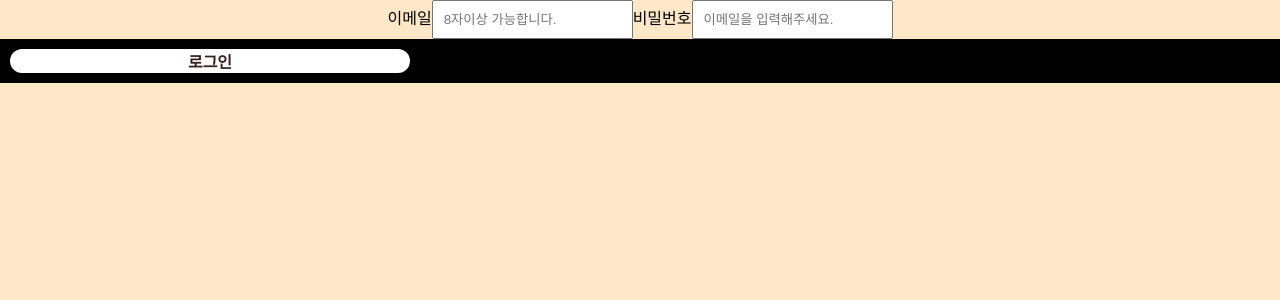
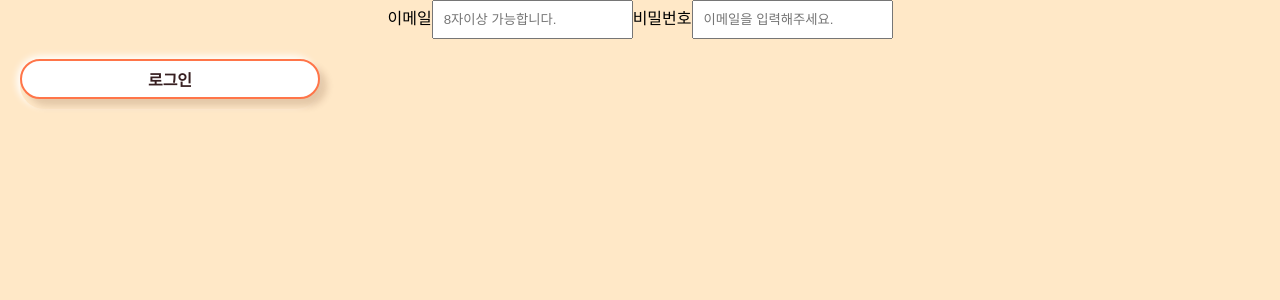
Before and after one commit to rlatldus/wanted-pre-onboarding-frontend, a React (Create React App) app: page /signin in a window 1280 px wide. Shown: the top 300 px of the page. Built offline with nearby package versions, Linux system fonts and the light colour scheme.

Commit message:
스타일정리

```diff
--- a/src/components/button.js
+++ b/src/components/button.js
@@ -1,13 +1,12 @@
 import styled from "styled-components";
 
 const ButtonBg = styled.div`
-  padding: 10px;
-  background-color: black;
+  padding: 20px;
 `;
 
 const ButtonShadow = styled.div`
-  width: ${(props) => (props.small ? "50px" : "400px")};
-  height:  ${(props) => (props.small ? "20px" : "45px")}
+  width: ${(props) => (props.small ? "50px" : "300px")};
+  height: ${(props) => (props.small ? "35px" : "50px")};
   box-shadow: -3px -3px 7px white;
   border-radius: 24px;
 `;
@@ -16,9 +15,10 @@ const ButtonCont = styled.button`
 
     background-color: ${(props) => (props.primary ? "#FF7549" : "white")};
     color: ${(props) => (props.primary ? "white" : "#371F21")};
-    border: '2px solid #FF7549'};
-    width: ${(props) => (props.small ? "50px" : "400px")};
-    height:  ${(props) => (props.small ? "20px" : "45px")}
+    border: 2px solid #FF7549;
+    width: ${(props) => (props.small ? "50px" : "300px")};
+    height: ${(props) => (props.small ? "30px" : "40px")};
+    // height:  100px;
     box-shadow: 7px 7px 7px rgba(80, 29, 0, 0.16);
     font-size: 16px;
     font-weight: 600;
@@ -32,10 +32,20 @@ const SubmitButton = ({ children, ...rest }) => {
   return (
     <ButtonBg>
       <ButtonShadow {...rest}>
+        <ButtonCont {...rest} type="submit">{children}</ButtonCont>
+      </ButtonShadow>
+    </ButtonBg>
+  );
+};
+
+const Button = ({ children, ...rest }) => {
+  return (
+    <ButtonBg>
+      <ButtonShadow {...rest}>
         <ButtonCont {...rest}>{children}</ButtonCont>
       </ButtonShadow>
     </ButtonBg>
   );
 };
 
-export { SubmitButton };
+export { Button, SubmitButton };
```
Also changed, not shown: src/components/TodoList.js (+9 -9 lines).
